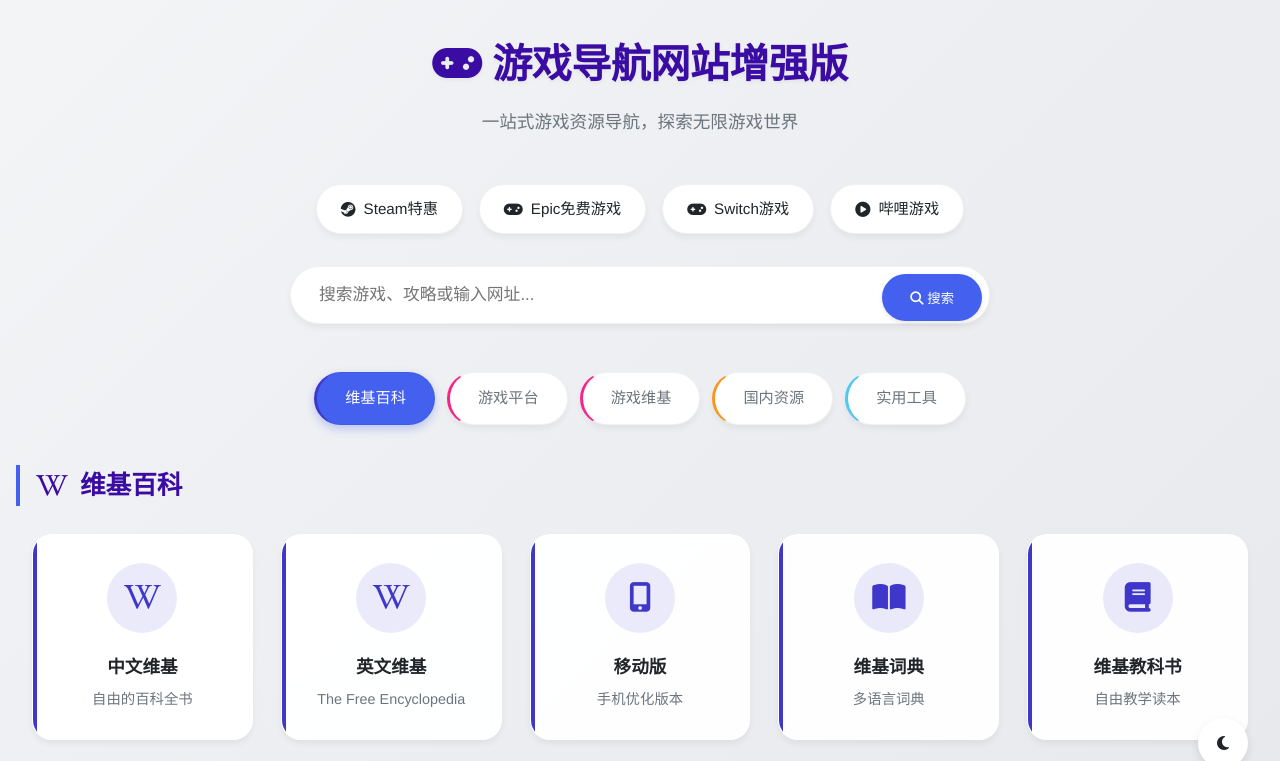
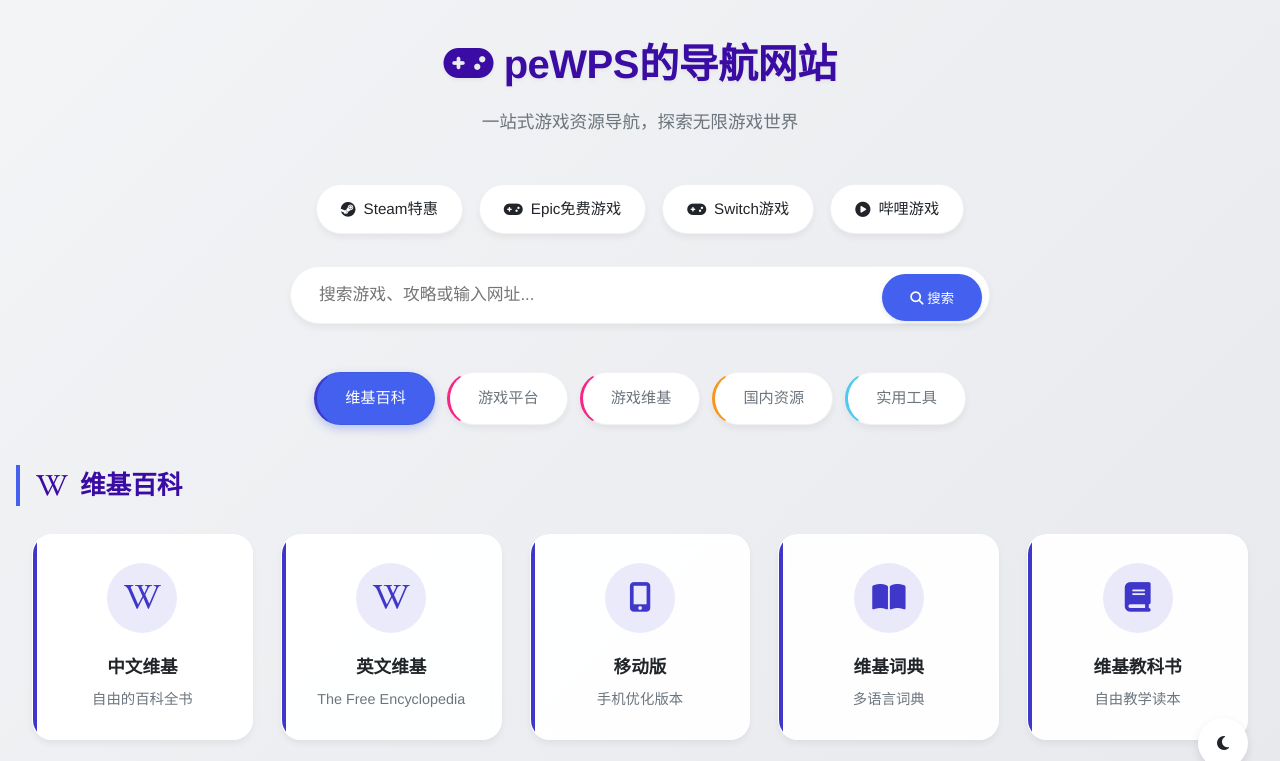
Before and after one commit to java-mc/DANGHANG, a plain HTML site: page index.html in a window 1280 px wide. Shown: the top 761 px of the page. Drawn offline with Linux system fonts and the light colour scheme.

Commit message:
Update index.html

```diff
--- a/index.html
+++ b/index.html
@@ -469,7 +469,7 @@
 <body>
     <div class="container">
         <header>
-            <h1><i class="fas fa-gamepad"></i> 游戏导航网站增强版</h1>
+            <h1><i class="fas fa-gamepad"></i> peWPS的导航网站</h1>
             <p class="subtitle">一站式游戏资源导航，探索无限游戏世界</p>
         </header>
 
```
